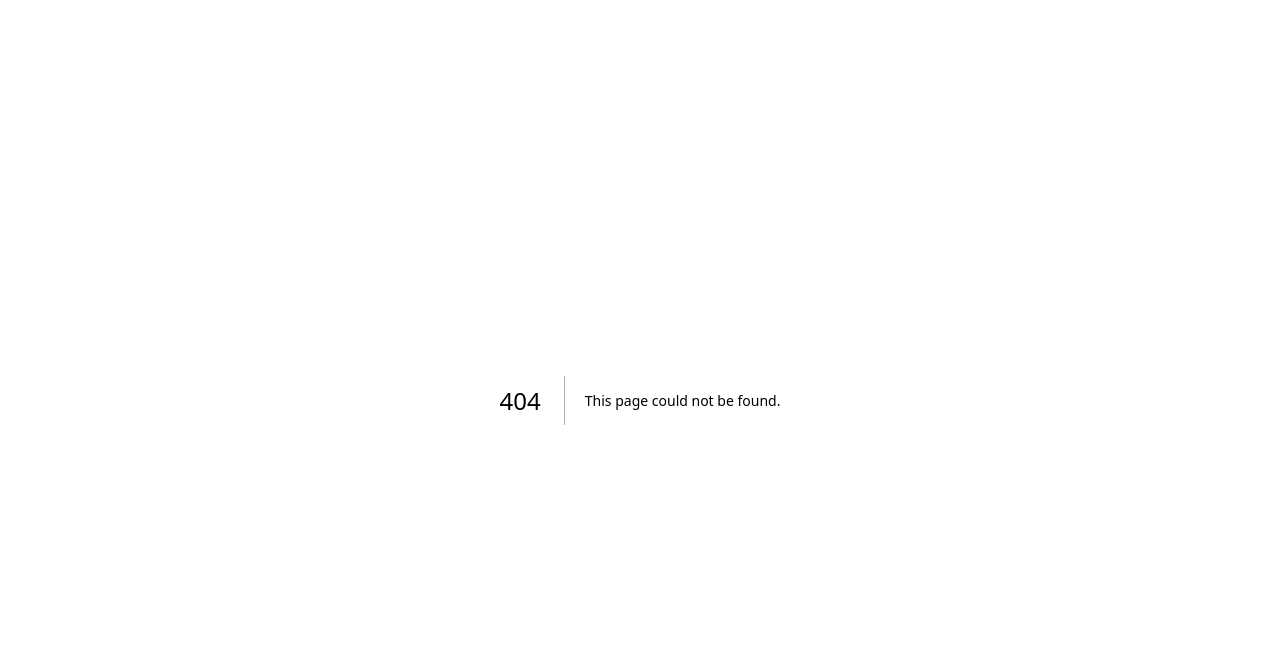
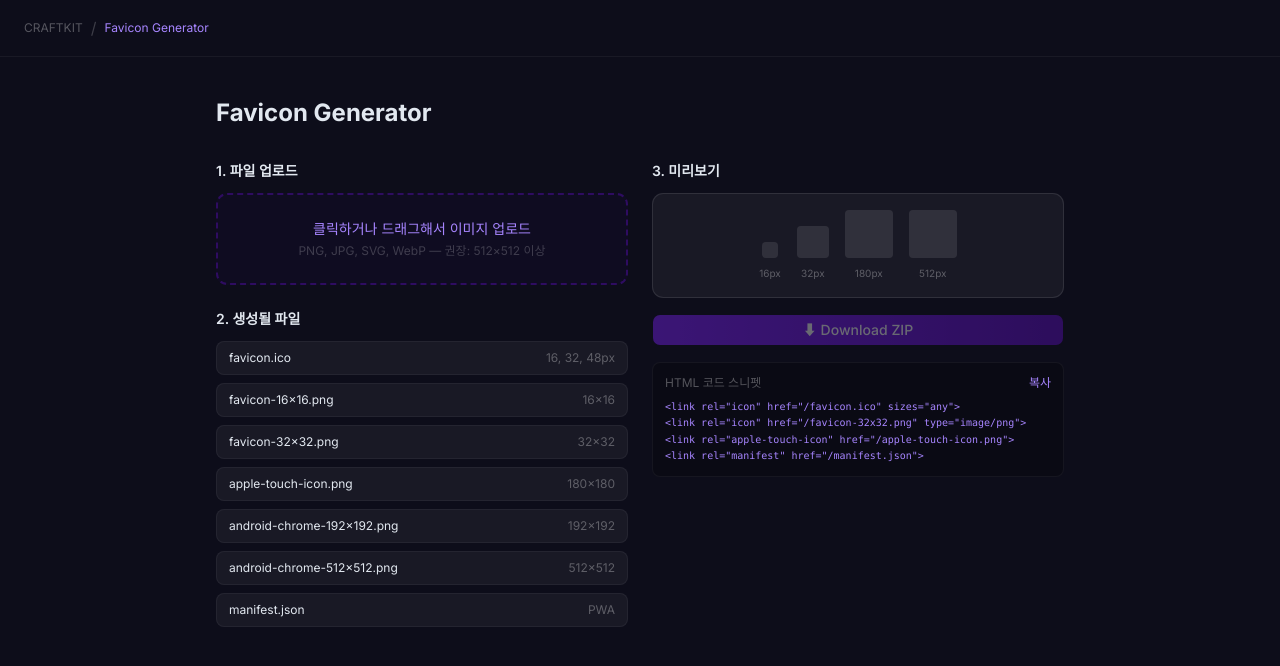
Before and after one commit to wjdxodbs/craftkit, a Next.js app: page /tools/favicon in a window 1280 px wide. Before the commit this address had no page. Shown: the top 666 px of the page. Built offline with nearby package versions, Linux system fonts and the light colour scheme.

Commit message:
feat: Favicon Generator 페이지 추가

```diff
--- /dev/null
+++ b/app/tools/favicon/page.tsx
@@ -0,0 +1,10 @@
+import type { Metadata } from 'next'
+import { FaviconToolView } from '@/views/favicon-tool/ui/FaviconToolView'
+
+export const metadata: Metadata = {
+  title: 'Favicon Generator — Craftkit',
+}
+
+export default function FaviconPage() {
+  return <FaviconToolView />
+}
--- /dev/null
+++ b/src/views/favicon-tool/ui/FaviconToolView.tsx
@@ -0,0 +1,26 @@
+'use client'
+import Link from 'next/link'
+import { FaviconGenerator } from '@/widgets/favicon-generator/ui/FaviconGenerator'
+
+export function FaviconToolView() {
+  return (
+    <main className="min-h-screen bg-[#0d0d1a]">
+      <nav className="flex items-center gap-2 border-b border-white/5 px-6 py-4">
+        <Link
+          href="/"
+          className="text-xs text-white/30 transition-colors hover:text-white/60"
+        >
+          CRAFTKIT
+        </Link>
+        <span className="text-white/20">/</span>
+        <span className="text-xs text-violet-400">Favicon Generator</span>
+      </nav>
+      <div className="mx-auto max-w-4xl px-6 py-10">
+        <h1 className="mb-8 text-2xl font-bold text-slate-200">
+          Favicon Generator
+        </h1>
+        <FaviconGenerator />
+      </div>
+    </main>
+  )
+}
--- /dev/null
+++ b/src/widgets/favicon-generator/ui/FaviconGenerator.tsx
@@ -0,0 +1,149 @@
+'use client'
+import { useState, useCallback } from 'react'
+import { motion } from 'motion/react'
+import { ImageUpload } from '@/features/image-upload/ui/ImageUpload'
+import { generateFavicons } from '@/features/favicon-export/lib/generateFavicons'
+import { downloadBlob } from '@/shared/lib/zip'
+import { FAVICON_SIZES } from '@/shared/config/favicon-sizes'
+import { Button } from '@/shared/ui/button'
+
+const PREVIEW_SIZES = [16, 32, 180, 512]
+const HTML_SNIPPET = `<link rel="icon" href="/favicon.ico" sizes="any">
+<link rel="icon" href="/favicon-32x32.png" type="image/png">
+<link rel="apple-touch-icon" href="/apple-touch-icon.png">
+<link rel="manifest" href="/manifest.json">`
+
+export function FaviconGenerator() {
+  const [imageEl, setImageEl] = useState<HTMLImageElement | null>(null)
+  const [dataUrl, setDataUrl] = useState<string | null>(null)
+  const [isGenerating, setIsGenerating] = useState(false)
+  const [copied, setCopied] = useState(false)
+
+  const handleFileLoad = useCallback((img: HTMLImageElement, url: string) => {
+    setImageEl(img)
+    setDataUrl(url)
+  }, [])
+
+  const handleDownload = async () => {
+    if (!imageEl) return
+    setIsGenerating(true)
+    try {
+      const zip = await generateFavicons(imageEl)
+      downloadBlob('favicon-package.zip', zip)
+    } finally {
+      setIsGenerating(false)
+    }
+  }
+
+  const handleCopy = () => {
+    navigator.clipboard.writeText(HTML_SNIPPET)
+    setCopied(true)
+    setTimeout(() => setCopied(false), 2000)
+  }
+
+  return (
+    <div className="grid grid-cols-1 gap-6 md:grid-cols-2">
+      {/* 좌측 */}
+      <div className="space-y-6">
+        <div>
+          <h2 className="mb-3 text-sm font-semibold text-slate-200">
+            1. 파일 업로드
+          </h2>
+          <ImageUpload onFileLoad={handleFileLoad} />
+        </div>
+
+        <div>
+          <h2 className="mb-3 text-sm font-semibold text-slate-200">
+            2. 생성될 파일
+          </h2>
+          <div className="space-y-2">
+            <FileRow filename="favicon.ico" size="16, 32, 48px" />
+            {FAVICON_SIZES.map(({ filename, size }) => (
+              <FileRow
+                key={filename}
+                filename={filename}
+                size={`${size}×${size}`}
+              />
+            ))}
+            <FileRow filename="manifest.json" size="PWA" />
+          </div>
+        </div>
+      </div>
+
+      {/* 우측 */}
+      <div className="space-y-4">
+        <div>
+          <h2 className="mb-3 text-sm font-semibold text-slate-200">
+            3. 미리보기
+          </h2>
+          <div className="rounded-xl border border-white/10 bg-white/5 p-4">
+            <div className="flex items-end justify-center gap-4">
+              {PREVIEW_SIZES.map((size) => {
+                const displaySize = Math.min(size, 48)
+                return (
+                  <div key={size} className="flex flex-col items-center gap-2">
+                    {dataUrl ? (
+                      // eslint-disable-next-line @next/next/no-img-element
+                      <img
+                        src={dataUrl}
+                        alt={`${size}px preview`}
+                        style={{ width: displaySize, height: displaySize }}
+                        className="rounded object-cover"
+                      />
+                    ) : (
+                      <div
+                        style={{ width: displaySize, height: displaySize }}
+                        className="rounded bg-white/10"
+                      />
+                    )}
+                    <span className="text-[10px] text-white/30">{size}px</span>
+                  </div>
+                )
+              })}
+            </div>
+          </div>
+        </div>
+
+        <motion.div whileTap={{ scale: 0.98 }}>
+          <Button
+            onClick={handleDownload}
+            disabled={!imageEl || isGenerating}
+            className="w-full bg-gradient-to-r from-violet-600 to-violet-800 hover:from-violet-500 hover:to-violet-700 disabled:opacity-40"
+          >
+            {isGenerating ? '생성 중...' : '⬇ Download ZIP'}
+          </Button>
+        </motion.div>
+
+        <div className="rounded-lg border border-white/5 bg-[#0a0a14] p-3">
+          <div className="mb-2 flex items-center justify-between">
+            <span className="text-xs text-white/30">HTML 코드 스니펫</span>
+            <button
+              onClick={handleCopy}
+              className="text-xs text-violet-400 transition-colors hover:text-violet-300"
+            >
+              {copied ? '복사됨!' : '복사'}
+            </button>
+          </div>
+          <pre className="overflow-x-auto text-[10px] leading-relaxed text-violet-400">
+            {HTML_SNIPPET}
+          </pre>
+        </div>
+      </div>
+    </div>
+  )
+}
+
+function FileRow({
+  filename,
+  size,
+}: {
+  filename: string
+  size: string
+}) {
+  return (
+    <div className="flex items-center justify-between rounded-lg border border-white/5 bg-white/5 px-3 py-2">
+      <span className="text-xs text-slate-200">{filename}</span>
+      <span className="text-xs text-white/30">{size}</span>
+    </div>
+  )
+}
```
Also changed, not shown: 1 other file (tests, documents, lock files or other folders).
